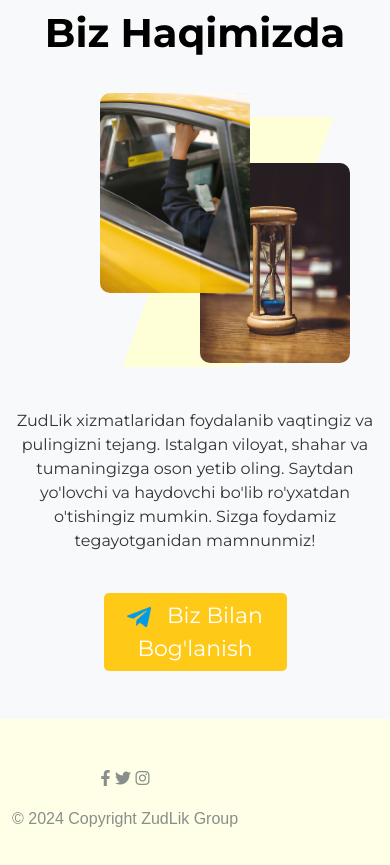
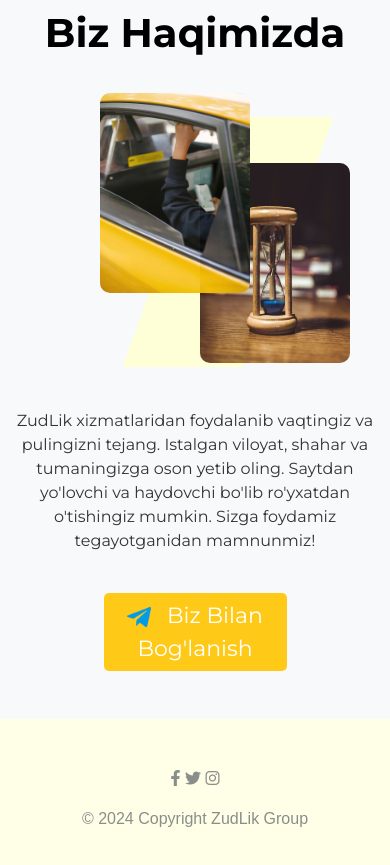
Before and after one commit to ShokhjahonNosirov/Zudlik, a plain HTML site: page index.html in a window 390 px wide. Shown: the part 822-1687 px from the top of the page. Drawn offline with nearby package versions, Linux system fonts and the light colour scheme.

Commit message:
fix: make footer responsive on moible

```diff
--- a/static/css/global.css
+++ b/static/css/global.css
@@ -761,4 +761,10 @@ div.input-container  {
         align-items: center;
         justify-content: space-between;
     }
+
+    footer > .container{
+        display: flex;
+        flex-direction: column;
+
+    }
 }
```
